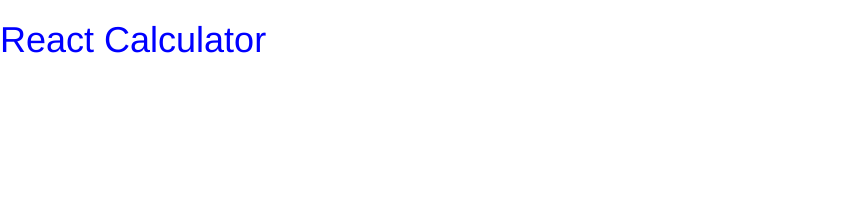
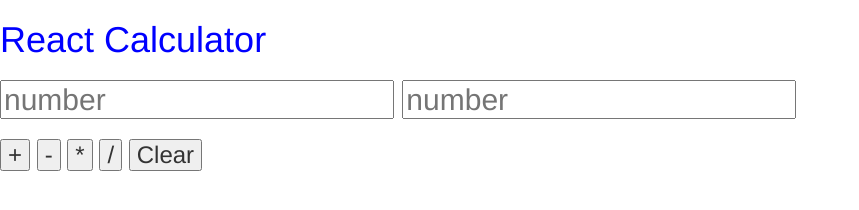
Before and after one commit to karabayse/react-calculator, a website: page public/views/index.html in a window 1280 px wide. Shown: the whole page, without its empty margins (0-859 px from the left). Drawn offline with Linux system fonts and the light colour scheme; files that its build step writes are made by us from their sources; files whose address does not match are found by name.

Commit message:
added inputs and buttons

```diff
--- a/public/views/index.html
+++ b/public/views/index.html
@@ -10,5 +10,18 @@
   </head>
   <body>
     <h1>React Calculator</h1>
+    <h2>
+        <input type="number" id="firstInput" placeholder="number">
+        <input type="number" id="secondInput" placeholder="number">
+      </h2>
+      <h3>
+        <button type="button" class="calculate" id="add" name="Add">+</button>
+        <button type="button" class="calculate" id="subtract" name="Subtract">-</button>
+        <button type="button" class="calculate" id="multiply" name="Multiply">*</button>
+        <button type="button" class="calculate" id="divide" name="Divide">/</button>
+        <button type="button" class="clear" id="clear" name="Clear">Clear</button>
+      </h3>
+    </div>
+    <div id="outputDiv"></div>
   </body>
 </html>
```
